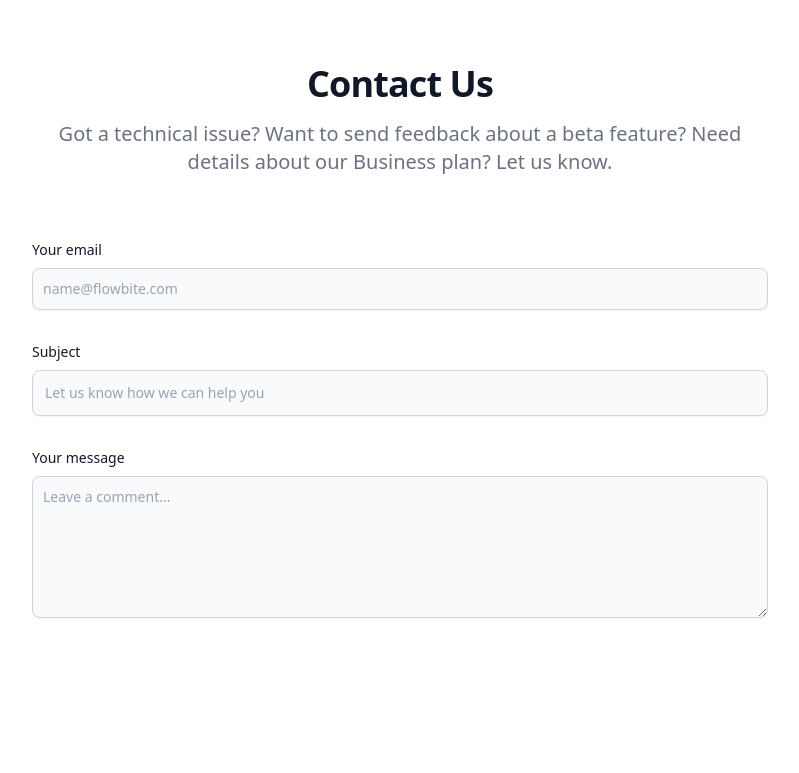
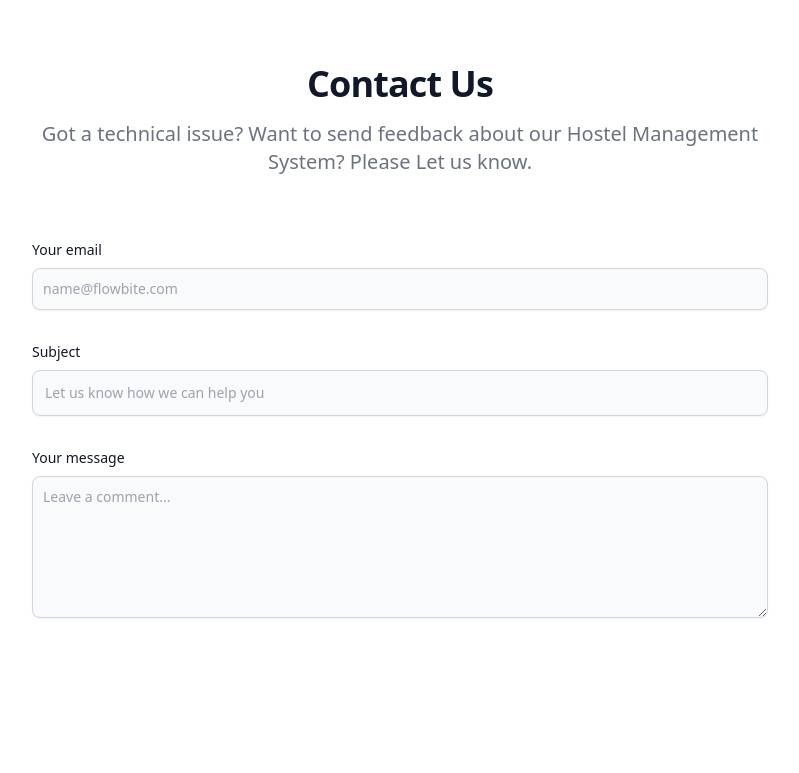
Before and after one commit to Rashminda121/NSpace, a PHP site: page /student/contact.php in a window 1280 px wide. Shown: the top 773 px of the page, without its empty margins (240-1039 px from the left). Run offline with PHP 8.4, Linux system fonts and the light colour scheme; some libraries are stand-ins or nearby versions.

Commit message:
modifications

```diff
--- a/student/contact.php
+++ b/student/contact.php
@@ -10,7 +10,7 @@
 <section class="bg-white dark:bg-gray-900">
   <div class="py-8 lg:py-16 px-4 mx-auto max-w-screen-md">
       <h2 class="mb-4 text-4xl tracking-tight font-extrabold text-center text-gray-900 dark:text-white">Contact Us</h2>
-      <p class="mb-8 lg:mb-16 font-light text-center text-gray-500 dark:text-gray-400 sm:text-xl">Got a technical issue? Want to send feedback about a beta feature? Need details about our Business plan? Let us know.</p>
+      <p class="mb-8 lg:mb-16 font-light text-center text-gray-500 dark:text-gray-400 sm:text-xl">Got a technical issue? Want to send feedback about our Hostel Management System? Please Let us know.</p>
       <form action="#" class="space-y-8">
           <div>
               <label for="email" class="block mb-2 text-sm font-medium text-gray-900 dark:text-gray-300">Your email</label>
```
